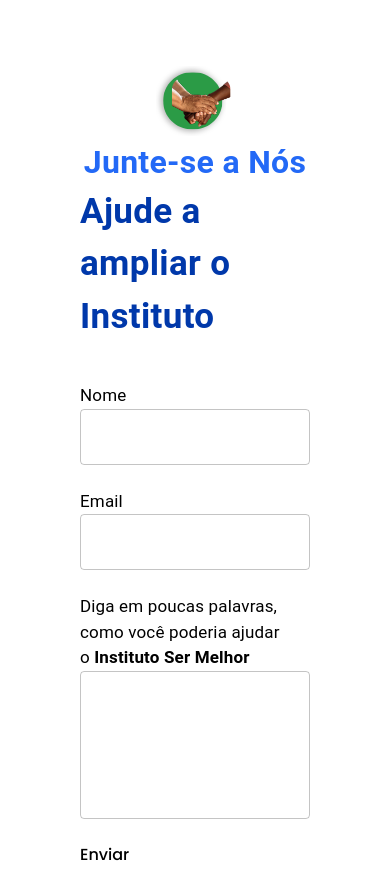
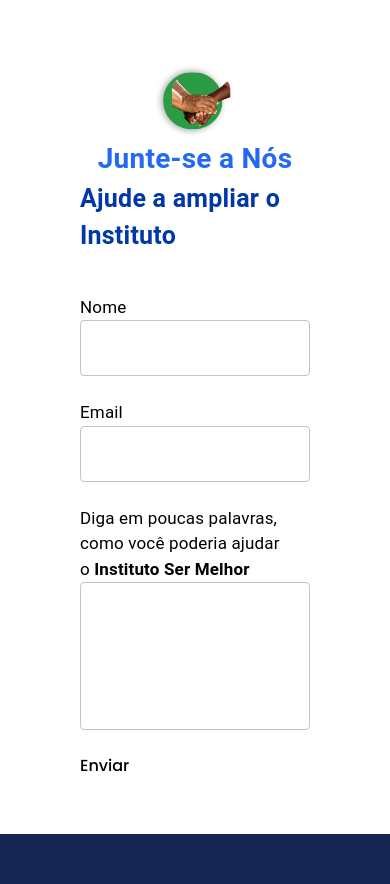
Before and after one commit to InstitutoSerMelhor/ism_frontend, a Next.js app: page /JoinUs in a window 390 px wide. Shown: the part 2640-3524 px from the top of the page. Built offline with nearby package versions, Linux system fonts and the light colour scheme.

Commit message:
Ajustando responsividade do titulo -  Join us

```diff
--- a/src/app/JoinUs/page.tsx
+++ b/src/app/JoinUs/page.tsx
@@ -39,12 +39,12 @@
             <Grid item md={12} lg={6} xl={5} display='flex' alignItems='center' justifyContent='center' container>
                 <form onSubmit={handleSubmit(onSubmit)}>
                     <Grid item xs={12}>
-                        <Typography fontSize={32} fontWeight='bold' color='#2369F6' justifyContent='center' display='flex'>
+                        <Typography fontSize={isSmallScreen ? 28 : 32} fontWeight='bold' color='#2369F6' justifyContent='center' display='flex'>
                             Junte-se a Nós
                         </Typography>
                     </Grid>
                     <Grid item xs={12}>
-                        <Typography fontSize={35} fontWeight='bold' color='#0038AA'>
+                        <Typography fontSize={isSmallScreen ? 25 : 35} fontWeight='bold' color='#0038AA' justifyContent='center' display='flex'>
                             Ajude a ampliar o Instituto
                         </Typography>
                     </Grid>
```
